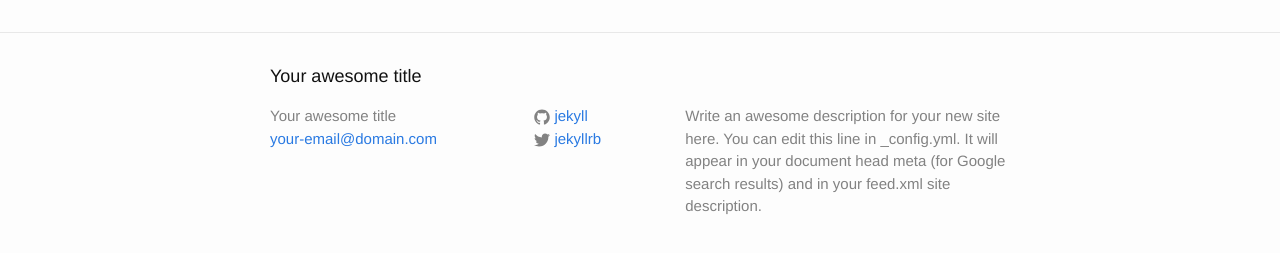
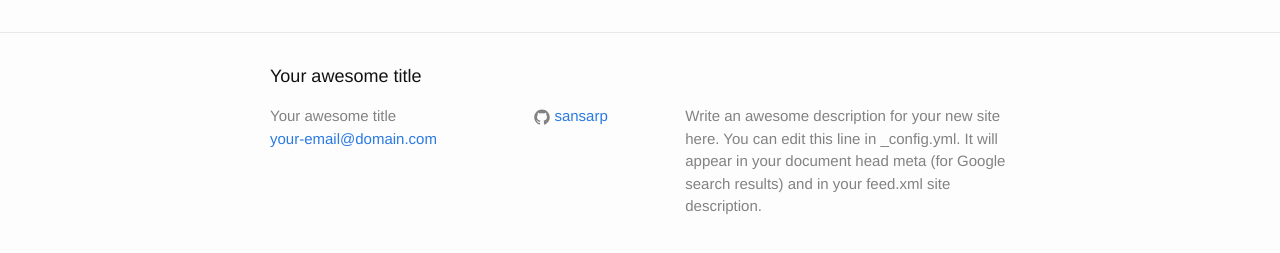
Before and after one commit to sansarp/kss, a Jekyll site: the page built from index.html, in a window 1280 px wide. Shown: the part 354-607 px from the top of the page. Built offline with Jekyll 4.4.1, drawn with Linux system fonts in a browser that asks for light colours.

```diff
--- a/_config.yml
+++ b/_config.yml
@@ -12,10 +12,10 @@ description: > # this means to ignore newlines until "baseurl:"
   Write an awesome description for your new site here. You can edit this
   line in _config.yml. It will appear in your document head meta (for
   Google search results) and in your feed.xml site description.
-baseurl: "" # the subpath of your site, e.g. /blog
-url: "http://yourdomain.com" # the base hostname & protocol for your site
-twitter_username: jekyllrb
-github_username:  jekyll
+baseurl: "/kss" # the subpath of your site, e.g. /blog
+url: "http://sansarp.github.io" # the base hostname & protocol for your site
+# twitter_username: jekyllrb
+github_username:  sansarp
 
 # Build settings
 markdown: kramdown
```
